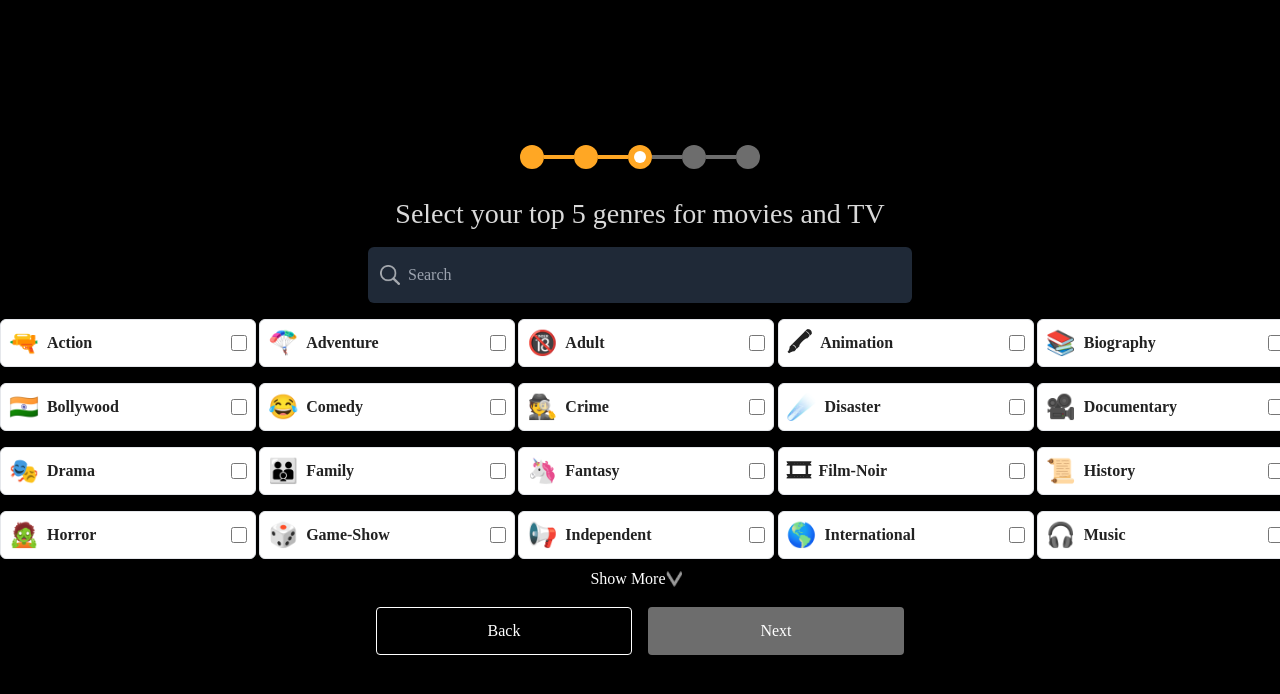
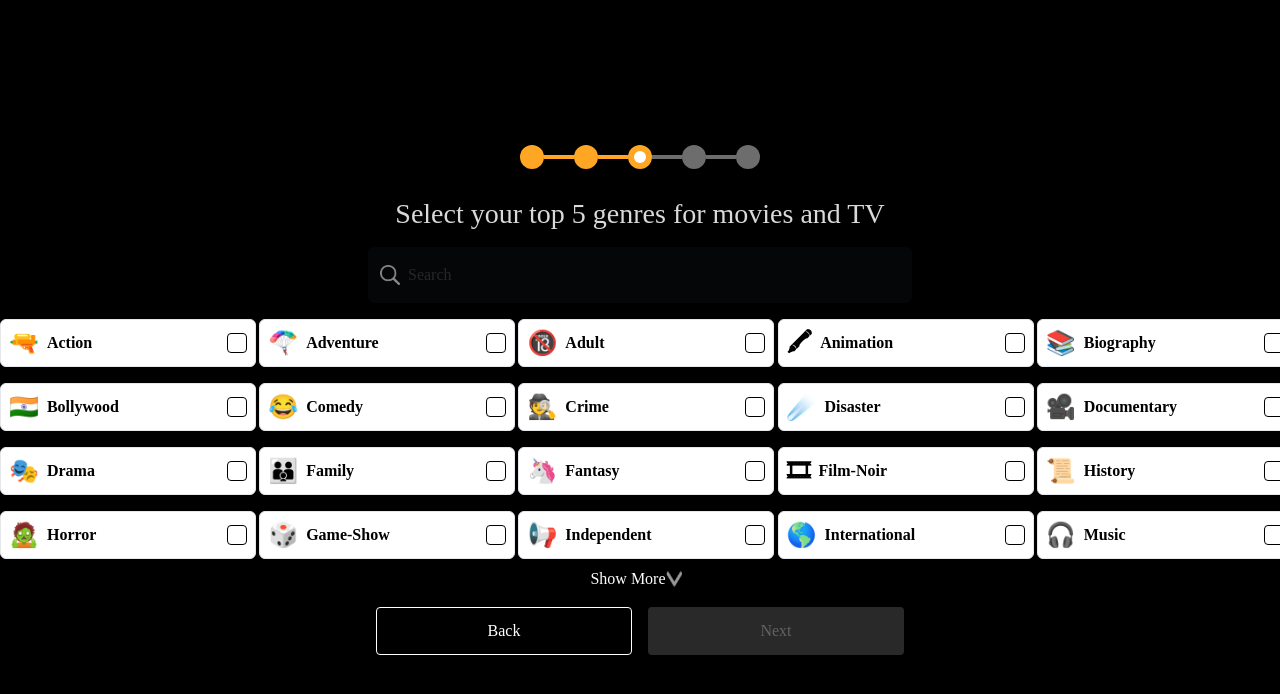
Before and after one commit to priyankaingur/reel-talks, a Next.js app in the folder challenge/: page / in a window 1280 px wide. Shown: the top 694 px of the page. Built offline with nearby package versions, Linux system fonts and the light colour scheme.

Commit message:
Finishing final view of genre selection

```diff
--- a/challenge/components/GenreSelection.tsx
+++ b/challenge/components/GenreSelection.tsx
@@ -2,6 +2,7 @@ import React, { useState } from 'react';
 import ProgressBar from './ProgressBar';
 import showMoreIcon from '../images/showmore.png';
 import searchIcon from '../images/search.png';
+import {gray} from "next/dist/lib/picocolors";
 
 interface Genre {
     name: string;
@@ -77,19 +78,19 @@ const GenreSelection: React.FC<{ onNext: (selectedGenres: string[]) => void }> =
                     value={searchQuery}
                     onChange={(e) => setSearchQuery(e.target.value)}
                     placeholder="Search"
-                    className="w-[544px] h-[56px] p-2 pl-10 rounded-md bg-gray-800 text-white focus:outline-none"
+                    className="w-[544px] h-[56px] p-2 pl-10 rounded-md text-white bg-gray-800 focus:outline-none"
+                    style={{opacity: 'var(--1st-surface-opacity)'}}
                 />
+
             </div>
             <div className="grid grid-cols-5 gap-4">
                 {visibleGenres.map(({name, emoji}) => (
                     <button
                         key={name}
-                        className={`flex items-center justify-between p-2 border rounded-md w-[256px] h-[48px] hover:bg-gray-200 focus:outline-none`}
+                        className={`flex items-center justify-between p-2 text-black border rounded-md w-[256px] h-[48px] hover:bg-gray-200 focus:outline-none`}
                         onClick={() => toggleGenre(name)}
                         style={{
                             backgroundColor: selectedGenres.includes(name) ? 'var(--primary-color)' : 'white',
-                            color: '#222222',
-                            fontFamily: 'Avenir Next',
                             fontSize: '14px',
                             fontWeight: '600'
                         }}
@@ -102,9 +103,12 @@ const GenreSelection: React.FC<{ onNext: (selectedGenres: string[]) => void }> =
                             type="checkbox"
                             checked={selectedGenres.includes(name)}
                             onChange={() => toggleGenre(name)}
-                            className="form-checkbox h-4 w-4 rounded"
+                            className="hidden"
                             aria-labelledby={`checkbox-${name}`}
                         />
+                        <span
+                            className={`custom-checkbox ${selectedGenres.includes(name) ? 'checked' : ''}`}></span>
+
                     </button>
                 ))}
             </div>
@@ -125,13 +129,15 @@ const GenreSelection: React.FC<{ onNext: (selectedGenres: string[]) => void }> =
                     Back
                 </button>
                 <button
-                    className={`p-2 rounded ${selectedGenres.length > 0 ? 'text-black' : 'text-white'}`}
+                    className={`p-2 rounded ${selectedGenres.length >= 3 ? 'text-black' : 'text-white'}`}
                     onClick={() => onNext(selectedGenres)}
-                    disabled={selectedGenres.length === 0}
+                    disabled={selectedGenres.length < 3}
                     style={{
                         width: '256px',
                         height: '48px',
-                        background: selectedGenres.length > 0 ? 'var(--primary-color)' : 'var(--gray)'
+                        background: selectedGenres.length >= 3 ? 'var(--primary-color)' : 'var(--gray)',
+                        opacity: selectedGenres.length < 3 ? '38%' : '100%'
+
                     }}
                 >
                     Next
--- a/challenge/styles/globals.css
+++ b/challenge/styles/globals.css
@@ -14,8 +14,43 @@ body {
     font-family: 'Avenir Next';
 }
 
+.custom-checkbox {
+    width: 20px;
+    height: 20px;
+    background-color: white;
+    border: 1px solid black;
+    border-radius: 4px;
+    display: inline-block;
+    position: relative;
+}
+
+.custom-checkbox.checked {
+    background-color: white;
+    border: 1px solid black;
+}
+
+.custom-checkbox.checked::after {
+    content: '';
+    position: absolute;
+    left: 4px;
+    top: 0px;
+    width: 8px;
+    height: 14px;
+    border: solid black;
+    border-width: 0 2px 2px 0;
+    transform: rotate(45deg);
+}
+input::placeholder {
+    color: white;
+}
+
 :root {
     --primary-color: #FFA724;
     --gray: #6D6D6D;
     --high-emphasis: #D9D9D9;
+
+    --1st-surface-color: #FFFFFF;
+    --1st-surface-opacity: 15%;
+    --2nd-surface-color: #222222;
+    --2nd-surface-opacity: 100%;
 }
```
